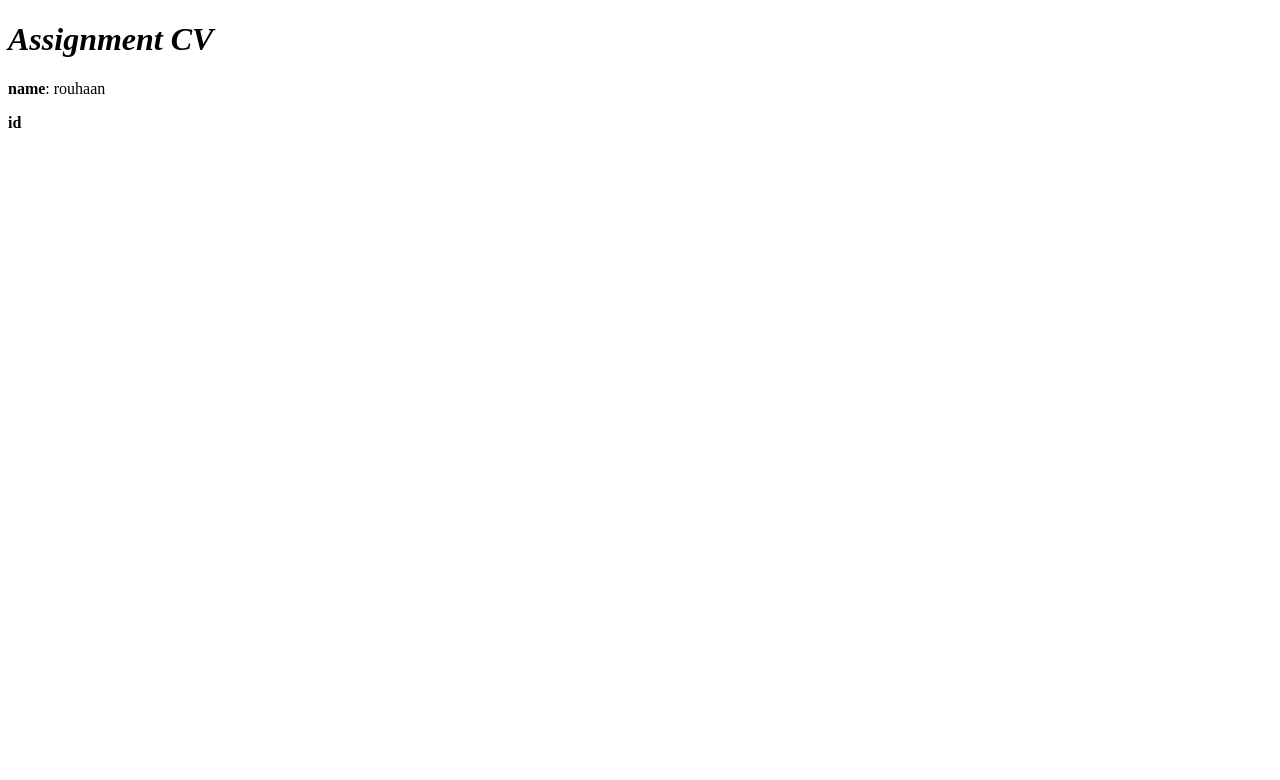
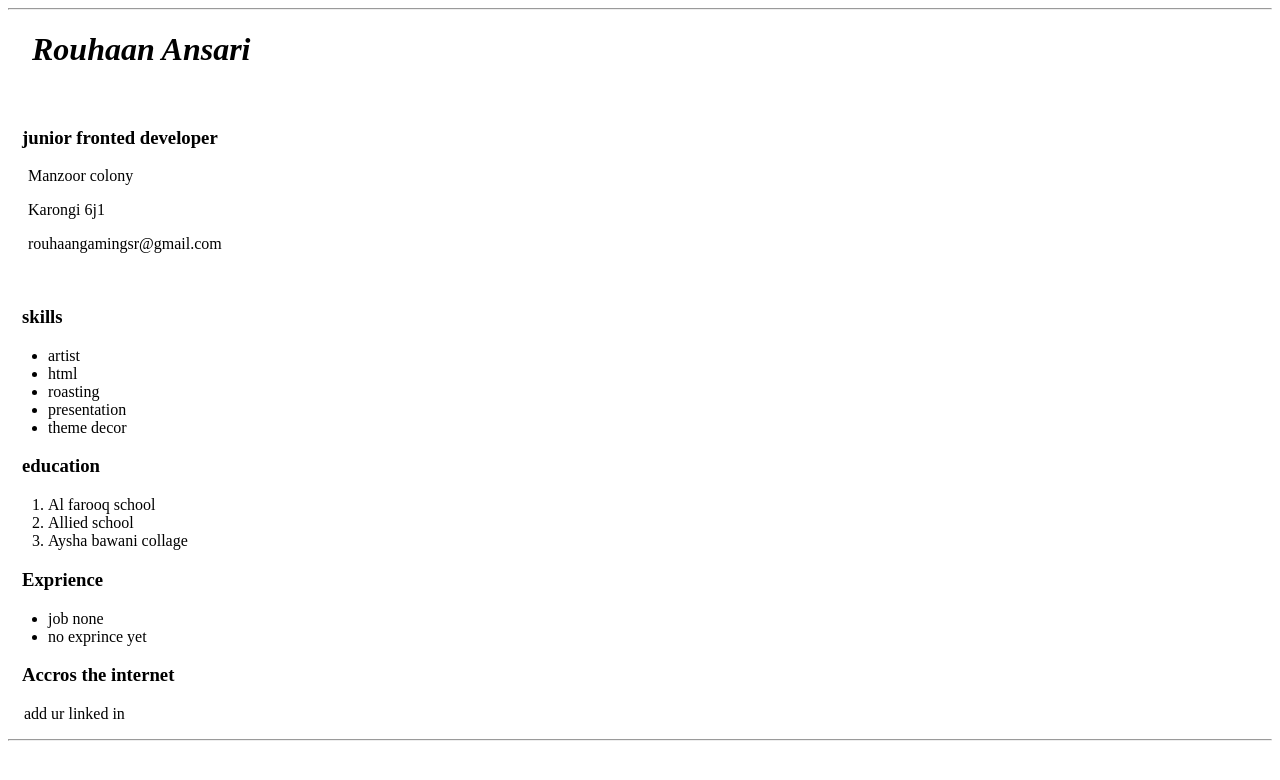
Before and after one commit to Roblox-scripter-for-you/cv-assignment, a plain HTML site: page index.html in a window 1280 px wide. Drawn offline with Linux system fonts and the light colour scheme.

Commit message:
my cv assignment

```diff
--- a/index.html
+++ b/index.html
@@ -3,12 +3,39 @@
 <head>
     <meta charset="UTF-8">
     <meta name="viewport" content="width=device-width, initial-scale=1.0">
-    <title>my cv</title>
+    <title>MY CV</title>
 </head>
 <body>
-    <h1><em><b>Assignment CV</b></em></h1>
-    <P><b>name</b>: rouhaan</P>
-    <p><b>id</b></p>
+    <hr>
+    <h1><em><b>&nbsp;&nbsp;&nbsp;Rouhaan Ansari</b></em></h1>
+    <br>
+    <h3>&nbsp;&nbsp;&nbsp;junior fronted developer</h3>
+    <p>&nbsp;&nbsp;&nbsp;&nbsp;&nbsp;Manzoor colony</p>
+    <P>&nbsp;&nbsp;&nbsp;&nbsp;&nbsp;Karongi 6j1</P>
+    <P>&nbsp;&nbsp;&nbsp;&nbsp;&nbsp;rouhaangamingsr@gmail.com</P>
+    <br>
+    <h3>&nbsp;&nbsp;&nbsp;skills</h3>
+    <ul>
+        <li>artist</li>
+        <li>html</li>
+        <li>roasting</li>
+        <li>presentation</li>
+        <li>theme decor</li>
+    </ul>
+    <h3>&nbsp;&nbsp;&nbsp;education</h3>
+    <ol>
+        <li>Al farooq school</li>
+        <li>Allied school</li>
+        <li>Aysha bawani collage</li>
+    </ol>
+    <h3>&nbsp;&nbsp;&nbsp;Exprience</h3>
+    <ul>
+        <li>job none</li>
+        <li>no exprince yet</li>
+    </ul>
+    <h3>&nbsp;&nbsp;&nbsp;Accros the internet</h3>
+    <p>&nbsp;&nbsp;&nbsp;&nbsp;add ur linked in</p>
+    <hr>
 </body>
 
 
```
